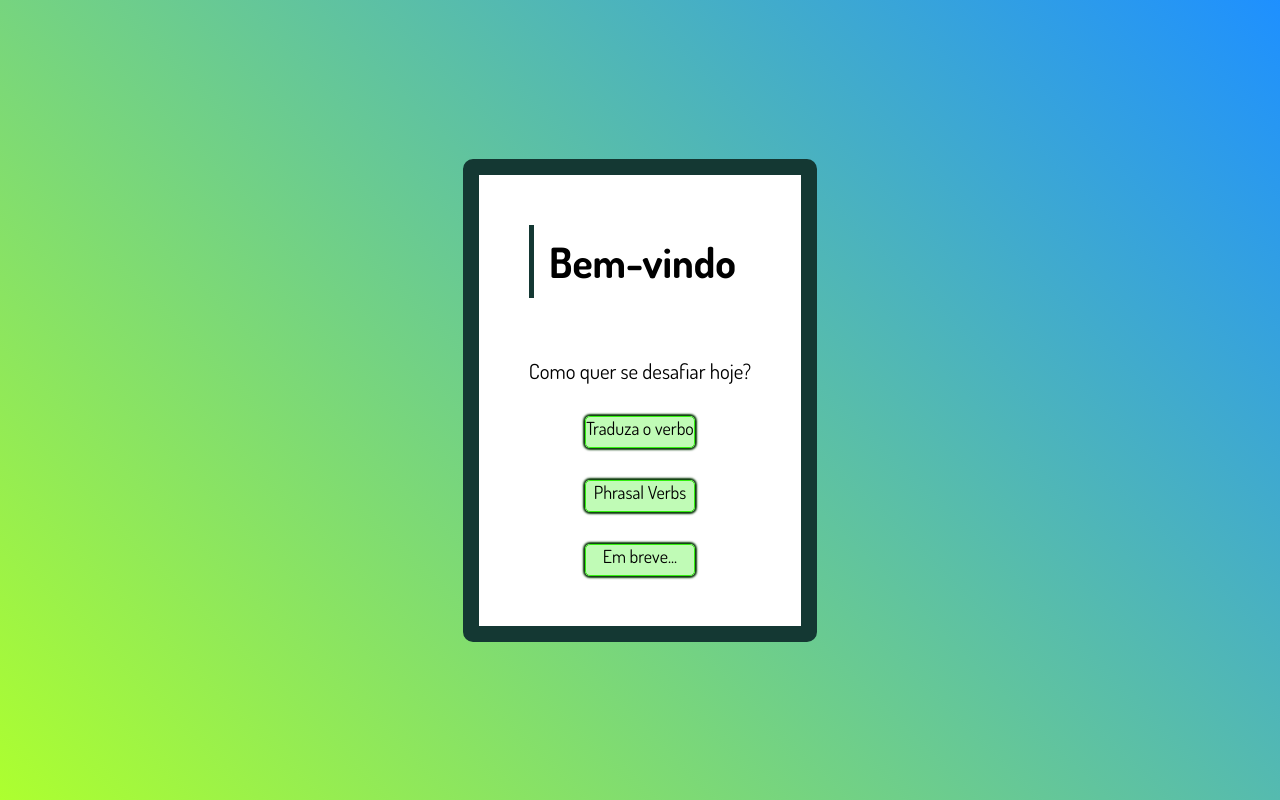
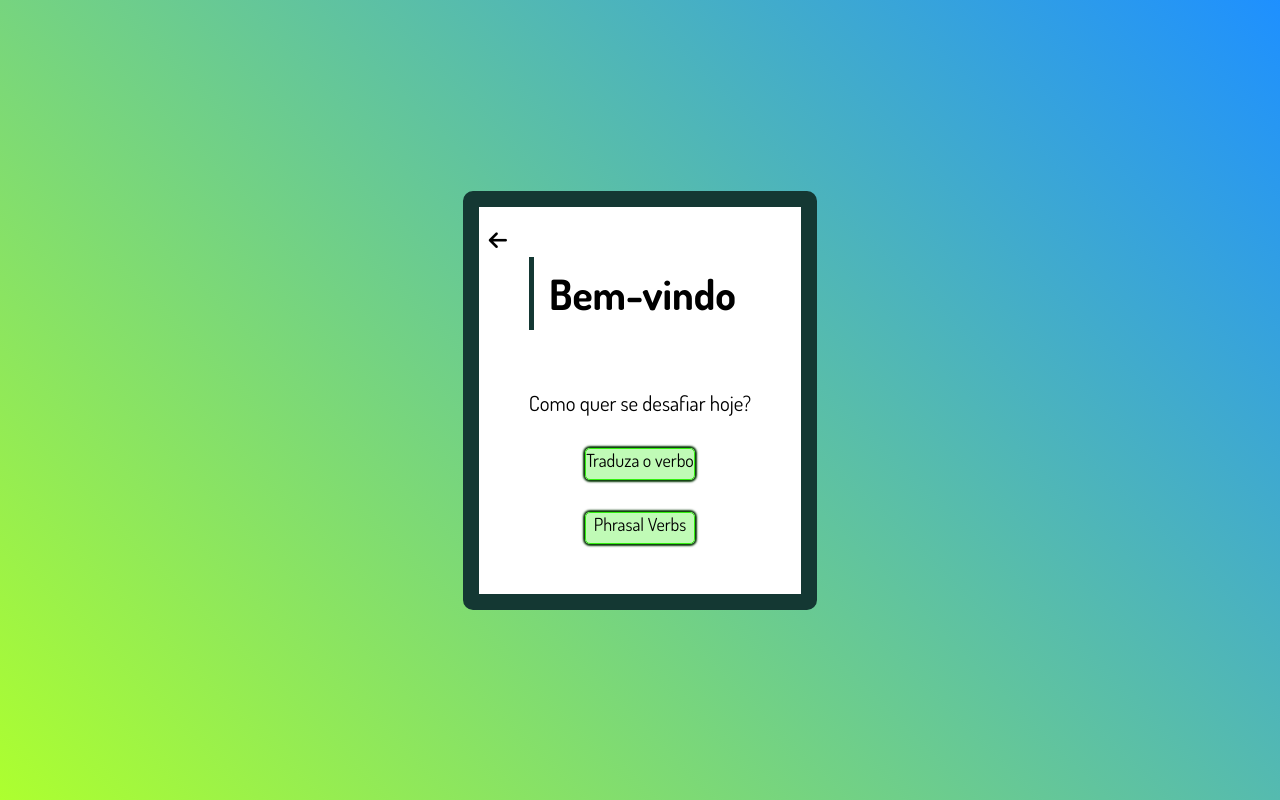
Before and after one commit to toni50009/SharpLingua, a PHP site: page /assets/pages/seletorniveis.html in a window 1280 px wide. Run offline with PHP 8.4, Linux system fonts and the light colour scheme.

Commit message:
Inclusão setas para voltar, retornando para a página correta ou cancelando, utilizando event.preventDefault

```diff
--- a/assets/css/style.css
+++ b/assets/css/style.css
@@ -59,6 +59,19 @@ body{
     padding: 1rem;
     height: 100%;
     animation: fadeIn 1.5s;
+}
+
+
+.btnVoltar, .container__voltar{
+    position: absolute;
+    text-align: left;
+    top: 10px;
+    left: 5px;
+}
+
+.btnVoltar:hover{
+    color: #27c712;
+    cursor: pointer;
 }
 
 
--- a/assets/js/app.js
+++ b/assets/js/app.js
@@ -1,3 +1,15 @@
+function voltar(event,referencia){
+// previnir de voltar para a página anterior mesmo clicando em cancelar
+event.preventDefault();
+
+
+    if(confirm("Quer mesmo voltar? Seus dados nesta sessão serão perdidos!")){
+        window.location.href = referencia;
+    }else{
+        return false;
+    }
+}
+
 
 // Arrays de verbos e traduções
 
--- a/assets/pages/seletorniveis.html
+++ b/assets/pages/seletorniveis.html
@@ -4,10 +4,17 @@
     <meta charset="UTF-8">
     <meta name="viewport" content="width=device-width, initial-scale=1.0">
     <link rel="stylesheet" href="/assets/css/style.css">
+    <link rel="stylesheet" href="https://cdnjs.cloudflare.com/ajax/libs/font-awesome/6.4.2/css/all.min.css">
     <title>SharpLingua</title>
 </head>
 <body>
+
     <div class="container">
+        <div class="container__voltar">
+            <a href="/index.html" class="btnVoltar">
+                <i class="fa fa-arrow-left" onclick="voltar(event,'/index.html')"></i>
+            </a>
+        </div>
             <div class="container__titulo">
                 <h1>Bem-vindo</span></h1>
                 <p>Como quer se desafiar hoje?</p>
@@ -19,9 +26,6 @@
                     <div class="nivel2">
                         <button class="btnOpcao"><a href="nivel2.html" class="btnOpcaoTexto">Phrasal Verbs</a></button>
                     </div>
-                <div class="nivel3">
-                    <button class="btnOpcao">Em breve...</button>
-                </div>
                 </div>
     </div>
     <script src="/assets/js/app.js"></script>
```
Also changed, not shown: assets/pages/cadastro.html (+6 -1 lines), assets/pages/nivel1.html (+7 -0 lines), assets/pages/nivel2.html (+7 -0 lines). Lines whose indentation alone changed are shown as unchanged.
